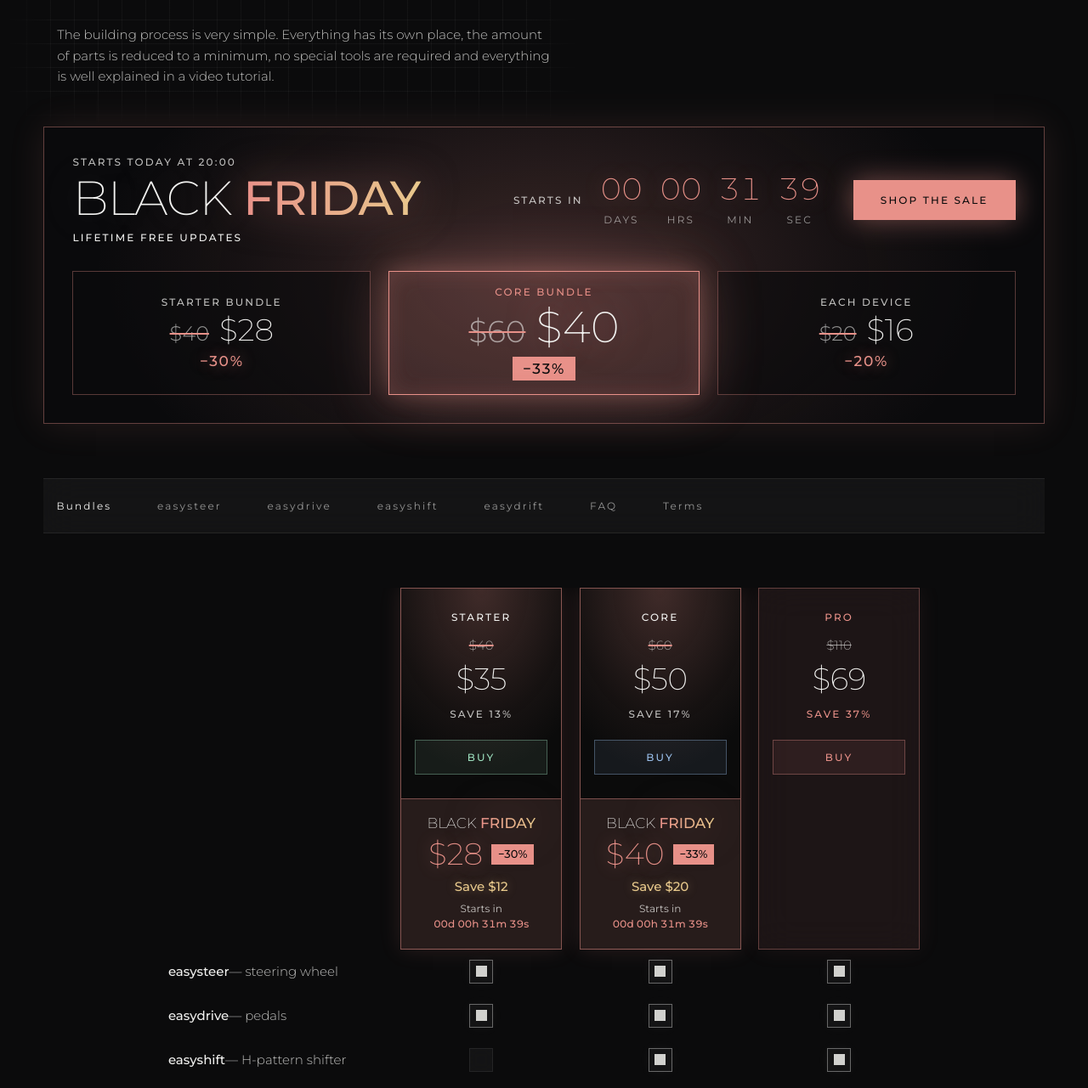
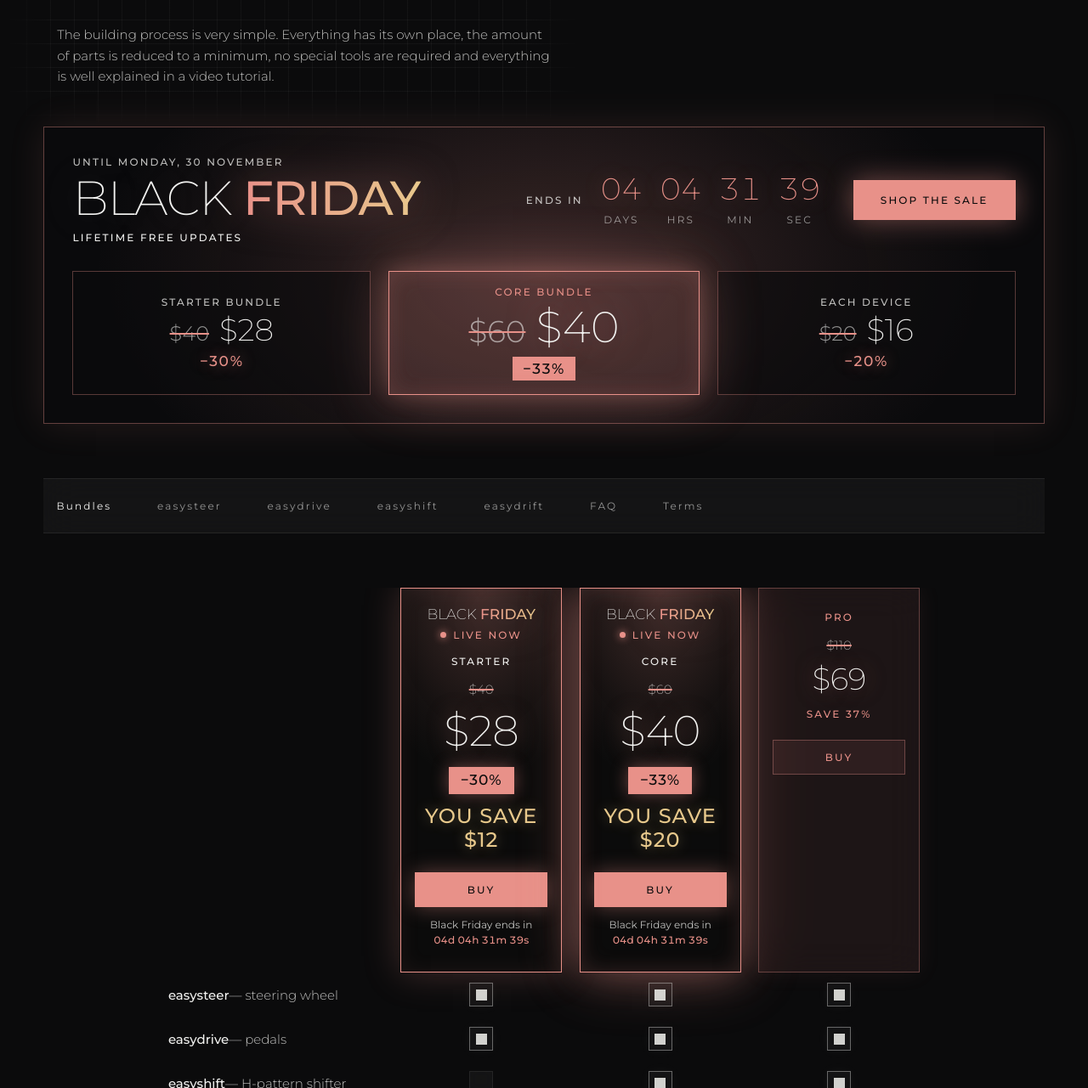
Before and after one commit to mandiclab/website, a plain HTML site: page projects/easyrace/index.html in a window 1280 px wide. Shown: the part 1519-2800 px from the top of the page at 85% size. Drawn offline with Linux system fonts and the light colour scheme.

Commit message:
Black Friday: the sale is live now
Co-Authored-By: Claude Opus 5.5 <noreply@anthropic.com>

```diff
--- a/index.html
+++ b/index.html
@@ -56,7 +56,7 @@
 <link rel="preload" href="/assets/fonts/montserrat-latin.woff2" as="font" type="font/woff2" crossorigin>
 <link rel="stylesheet" href="/assets/css/site.css">
 <!-- Black Friday sale, temporary (docs/odluke.md). Times are Serbian time. Opened locally, ?sale=soon, ?sale=on or ?sale=over shows that phase. -->
-<script>window.ML_SALE={start:'2026-11-26T20:00:00+01:00',end:'2026-12-01T00:00:00+01:00'};(function(s,h,f,n){if(/^(localhost|127\.0\.0\.1|\[::1\])$/.test(location.hostname)&&(f=/[?&]sale=(soon|on|over)(?:&|$)/.exec(location.search)))s.force=f[1];n=Date.now();h.setAttribute('data-sale',s.force||(n<Date.parse(s.start)?'soon':n<Date.parse(s.end)?'on':'over'));})(window.ML_SALE,document.documentElement);</script>
+<script>window.ML_SALE={start:'2026-11-26T19:00:00+01:00',end:'2026-12-01T00:00:00+01:00'};(function(s,h,f,n){if(/^(localhost|127\.0\.0\.1|\[::1\])$/.test(location.hostname)&&(f=/[?&]sale=(soon|on|over)(?:&|$)/.exec(location.search)))s.force=f[1];n=Date.now();h.setAttribute('data-sale',s.force||(n<Date.parse(s.start)?'soon':n<Date.parse(s.end)?'on':'over'));})(window.ML_SALE,document.documentElement);</script>
 <script src="/assets/js/sale.js" defer></script>
 <script src="/assets/js/site.js" defer></script>
 <script src="/assets/js/slideshow.js" defer></script>
@@ -105,7 +105,7 @@
               <div class="bf">
                 <div class="bf-body">
                   <p class="bf-for"><span class="bf-for-name">easyrace</span><span class="bf-for-tag">Fully 3D printed sim racing setup</span></p>
-                  <p class="bf-kicker"><span class="sale-soon">Starts today at 20:00</span><span class="sale-on">Until Monday, 30 November</span></p>
+                  <p class="bf-kicker"><span class="sale-soon">Starts today</span><span class="sale-on">Until Monday, 30 November</span></p>
                   <p class="bf-title"><span class="bf-black">Black</span> <span class="bf-friday">Friday</span></p>
                   <div class="bf-deals">
                     <div class="bf-deal">
--- a/projects/easyrace/index.html
+++ b/projects/easyrace/index.html
@@ -35,7 +35,7 @@
 <link rel="preload" href="/assets/fonts/montserrat-latin.woff2" as="font" type="font/woff2" crossorigin>
 <link rel="stylesheet" href="/assets/css/site.css">
 <!-- Black Friday sale, temporary (docs/odluke.md). Times are Serbian time. Opened locally, ?sale=soon, ?sale=on or ?sale=over shows that phase. -->
-<script>window.ML_SALE={start:'2026-11-26T20:00:00+01:00',end:'2026-12-01T00:00:00+01:00'};(function(s,h,f,n){if(/^(localhost|127\.0\.0\.1|\[::1\])$/.test(location.hostname)&&(f=/[?&]sale=(soon|on|over)(?:&|$)/.exec(location.search)))s.force=f[1];n=Date.now();h.setAttribute('data-sale',s.force||(n<Date.parse(s.start)?'soon':n<Date.parse(s.end)?'on':'over'));})(window.ML_SALE,document.documentElement);</script>
+<script>window.ML_SALE={start:'2026-11-26T19:00:00+01:00',end:'2026-12-01T00:00:00+01:00'};(function(s,h,f,n){if(/^(localhost|127\.0\.0\.1|\[::1\])$/.test(location.hostname)&&(f=/[?&]sale=(soon|on|over)(?:&|$)/.exec(location.search)))s.force=f[1];n=Date.now();h.setAttribute('data-sale',s.force||(n<Date.parse(s.start)?'soon':n<Date.parse(s.end)?'on':'over'));})(window.ML_SALE,document.documentElement);</script>
 <script src="/assets/js/sale.js" defer></script>
 <script src="/assets/js/site.js" defer></script>
 <script src="/assets/js/slideshow.js" defer></script>
@@ -109,7 +109,7 @@
           <!-- Black Friday banner, temporary: a smaller cousin of the takeover on the home page; gone after the sale (assets/js/sale.js, docs/odluke.md). -->
           <div class="bf-strip">
             <div class="bf-strip-head">
-              <p class="bf-kicker"><span class="sale-soon">Starts today at 20:00</span><span class="sale-on">Until Monday, 30 November</span></p>
+              <p class="bf-kicker"><span class="sale-soon">Starts today</span><span class="sale-on">Until Monday, 30 November</span></p>
               <p class="bf-title"><span class="bf-black">Black</span> <span class="bf-friday">Friday</span></p>
               <p class="bf-perk">Lifetime free updates</p>
             </div>
@@ -169,7 +169,7 @@
                       <div class="bundle-price"><span class="reg-price">$35</span><span class="sale-price"><span class="visually-hidden">Black Friday price </span>$28</span></div>
                       <div class="bundle-save"><span class="reg-price">SAVE 13%</span><span class="sale-price">−30%</span></div>
                       <div class="bundle-abs"><span class="sale-soon"><span class="bundle-abs-title"><span class="bf-black">Black</span> <span class="bf-friday">Friday</span></span> <span class="bundle-abs-row"><b>$28</b> <span class="bundle-abs-pill">−30%</span></span> <span class="bundle-abs-save">Save $12</span></span><span class="sale-on">You save $12</span></div>
-                      <div class="bf-tag"><span class="sale-soon"><span aria-hidden="true">Starts in</span><span class="visually-hidden">from today at 20:00</span></span><span class="sale-on">Black Friday <span aria-hidden="true">ends in</span><span class="visually-hidden">until Monday, 30 November</span></span> <span class="bf-tag-clock" aria-hidden="true"><span data-sale-days>00</span>d <span data-sale-hours>00</span>h <span data-sale-minutes>00</span>m <span data-sale-seconds>00</span>s</span></div>
+                      <div class="bf-tag"><span class="sale-soon"><span aria-hidden="true">Starts in</span><span class="visually-hidden">from today</span></span><span class="sale-on">Black Friday <span aria-hidden="true">ends in</span><span class="visually-hidden">until Monday, 30 November</span></span> <span class="bf-tag-clock" aria-hidden="true"><span data-sale-days>00</span>d <span data-sale-hours>00</span>h <span data-sale-minutes>00</span>m <span data-sale-seconds>00</span>s</span></div>
                       <a class="bundle-buy" href="https://payhip.com/b/t64HF" target="_blank" rel="noopener noreferrer">BUY<span class="visually-hidden"> the Starter bundle</span></a>
                     </div>
                     <div class="bundle is-blue is-bf is-core">
@@ -180,7 +180,7 @@
                       <div class="bundle-price"><span class="reg-price">$50</span><span class="sale-price"><span class="visually-hidden">Black Friday price </span>$40</span></div>
                       <div class="bundle-save"><span class="reg-price">SAVE 17%</span><span class="sale-price">−33%</span></div>
                       <div class="bundle-abs"><span class="sale-soon"><span class="bundle-abs-title"><span class="bf-black">Black</span> <span class="bf-friday">Friday</span></span> <span class="bundle-abs-row"><b>$40</b> <span class="bundle-abs-pill">−33%</span></span> <span class="bundle-abs-save">Save $20</span></span><span class="sale-on">You save $20</span></div>
-                      <div class="bf-tag"><span class="sale-soon"><span aria-hidden="true">Starts in</span><span class="visually-hidden">from today at 20:00</span></span><span class="sale-on">Black Friday <span aria-hidden="true">ends in</span><span class="visually-hidden">until Monday, 30 November</span></span> <span class="bf-tag-clock" aria-hidden="true"><span data-sale-days>00</span>d <span data-sale-hours>00</span>h <span data-sale-minutes>00</span>m <span data-sale-seconds>00</span>s</span></div>
+                      <div class="bf-tag"><span class="sale-soon"><span aria-hidden="true">Starts in</span><span class="visually-hidden">from today</span></span><span class="sale-on">Black Friday <span aria-hidden="true">ends in</span><span class="visually-hidden">until Monday, 30 November</span></span> <span class="bf-tag-clock" aria-hidden="true"><span data-sale-days>00</span>d <span data-sale-hours>00</span>h <span data-sale-minutes>00</span>m <span data-sale-seconds>00</span>s</span></div>
                       <a class="bundle-buy" href="https://payhip.com/b/rG0Ky" target="_blank" rel="noopener noreferrer">BUY<span class="visually-hidden"> the Core bundle</span></a>
                     </div>
                     <div class="bundle is-rose" data-draft>
@@ -457,7 +457,7 @@
                   </div>
                   <div>
                     <div class="er-price"><span class="reg-price">$20</span><span class="sale-price"><span class="er-was"><span class="visually-hidden">Was </span>$20</span><span class="visually-hidden">, Black Friday price </span>$16<span class="er-save">BLACK FRIDAY −20%</span></span></div>
-                    <div class="bf-tag"><span class="sale-soon">Black Friday <b>$16</b> <span aria-hidden="true">in</span><span class="visually-hidden">from today at 20:00</span></span><span class="sale-on">Black Friday <span aria-hidden="true">ends in</span><span class="visually-hidden">until Monday, 30 November</span></span> <span class="bf-tag-clock" aria-hidden="true"><span data-sale-days>00</span>d <span data-sale-hours>00</span>h <span data-sale-minutes>00</span>m <span data-sale-seconds>00</span>s</span></div>
+                    <div class="bf-tag"><span class="sale-soon">Black Friday <b>$16</b> <span aria-hidden="true">in</span><span class="visually-hidden">from today</span></span><span class="sale-on">Black Friday <span aria-hidden="true">ends in</span><span class="visually-hidden">until Monday, 30 November</span></span> <span class="bf-tag-clock" aria-hidden="true"><span data-sale-days>00</span>d <span data-sale-hours>00</span>h <span data-sale-minutes>00</span>m <span data-sale-seconds>00</span>s</span></div>
                     <div class="er-buy-row"><a class="er-buy" href="https://payhip.com/b/970Du" target="_blank" rel="noopener noreferrer">Buy<span class="visually-hidden"> easysteer</span></a></div>
                   </div>
                 </div>
@@ -607,7 +607,7 @@
                   </div>
                   <div>
                     <div class="er-price"><span class="reg-price">$20</span><span class="sale-price"><span class="er-was"><span class="visually-hidden">Was </span>$20</span><span class="visually-hidden">, Black Friday price </span>$16<span class="er-save">BLACK FRIDAY −20%</span></span></div>
-                    <div class="bf-tag"><span class="sale-soon">Black Friday <b>$16</b> <span aria-hidden="true">in</span><span class="visually-hidden">from today at 20:00</span></span><span class="sale-on">Black Friday <span aria-hidden="true">ends in</span><span class="visually-hidden">until Monday, 30 November</span></span> <span class="bf-tag-clock" aria-hidden="true"><span data-sale-days>00</span>d <span data-sale-hours>00</span>h <span data-sale-minutes>00</span>m <span data-sale-seconds>00</span>s</span></div>
+                    <div class="bf-tag"><span class="sale-soon">Black Friday <b>$16</b> <span aria-hidden="true">in</span><span class="visually-hidden">from today</span></span><span class="sale-on">Black Friday <span aria-hidden="true">ends in</span><span class="visually-hidden">until Monday, 30 November</span></span> <span class="bf-tag-clock" aria-hidden="true"><span data-sale-days>00</span>d <span data-sale-hours>00</span>h <span data-sale-minutes>00</span>m <span data-sale-seconds>00</span>s</span></div>
                     <div class="er-buy-row"><a class="er-buy" href="https://payhip.com/b/ZR1SD" target="_blank" rel="noopener noreferrer">Buy<span class="visually-hidden"> easydrive</span></a></div>
                   </div>
                 </div>
@@ -746,7 +746,7 @@
                   </div>
                   <div>
                     <div class="er-price"><span class="reg-price">$20</span><span class="sale-price"><span class="er-was"><span class="visually-hidden">Was </span>$20</span><span class="visually-hidden">, Black Friday price </span>$16<span class="er-save">BLACK FRIDAY −20%</span></span></div>
-                    <div class="bf-tag"><span class="sale-soon">Black Friday <b>$16</b> <span aria-hidden="true">in</span><span class="visually-hidden">from today at 20:00</span></span><span class="sale-on">Black Friday <span aria-hidden="true">ends in</span><span class="visually-hidden">until Monday, 30 November</span></span> <span class="bf-tag-clock" aria-hidden="true"><span data-sale-days>00</span>d <span data-sale-hours>00</span>h <span data-sale-minutes>00</span>m <span data-sale-seconds>00</span>s</span></div>
+                    <div class="bf-tag"><span class="sale-soon">Black Friday <b>$16</b> <span aria-hidden="true">in</span><span class="visually-hidden">from today</span></span><span class="sale-on">Black Friday <span aria-hidden="true">ends in</span><span class="visually-hidden">until Monday, 30 November</span></span> <span class="bf-tag-clock" aria-hidden="true"><span data-sale-days>00</span>d <span data-sale-hours>00</span>h <span data-sale-minutes>00</span>m <span data-sale-seconds>00</span>s</span></div>
                     <div class="er-buy-row"><a class="er-buy" href="https://payhip.com/b/YKuIl" target="_blank" rel="noopener noreferrer">Buy<span class="visually-hidden"> easyshift</span></a></div>
                   </div>
                 </div>
```
Also changed, not shown: projects/index.html (+2 -2 lines), 1 other file.
